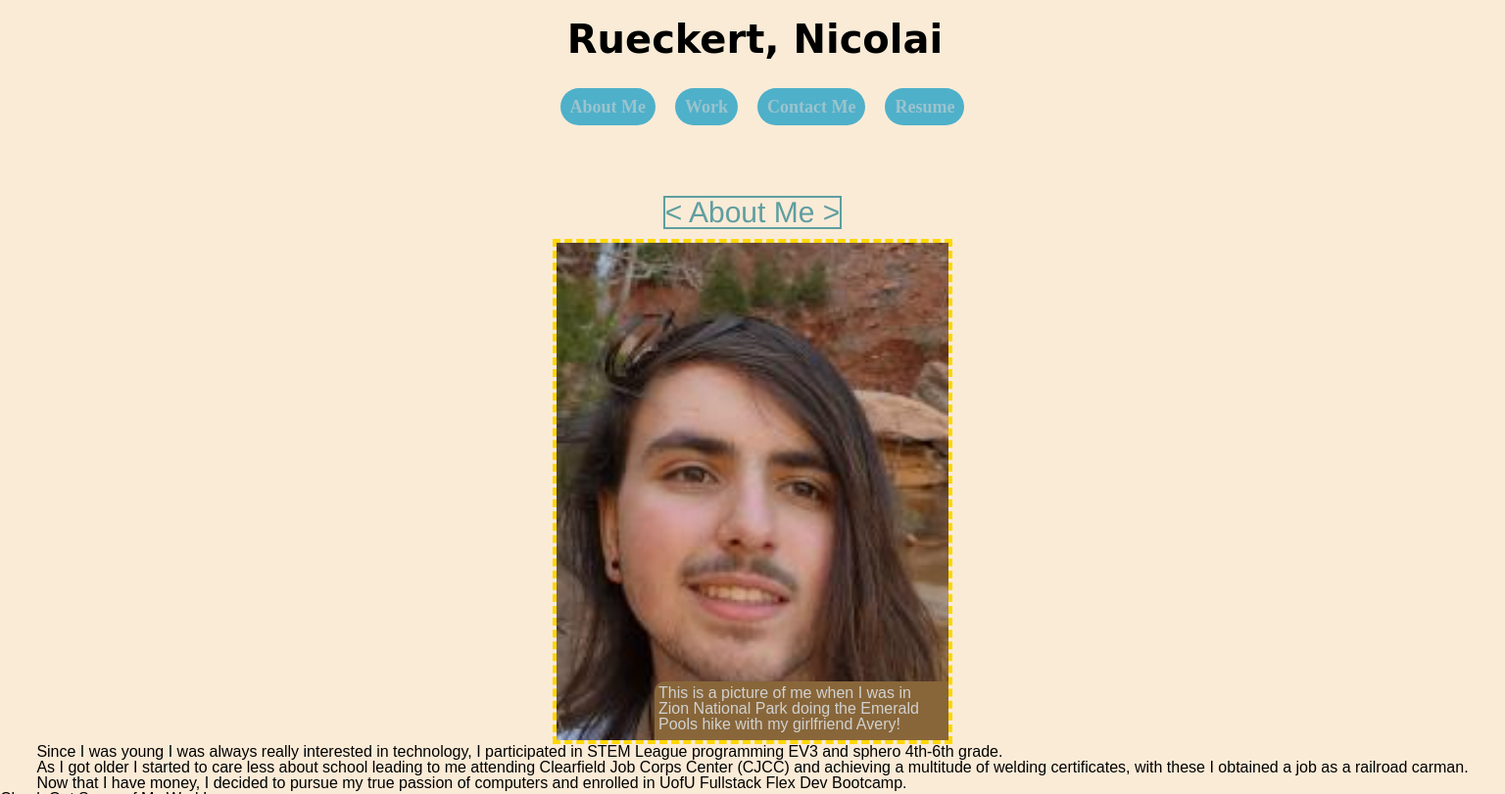
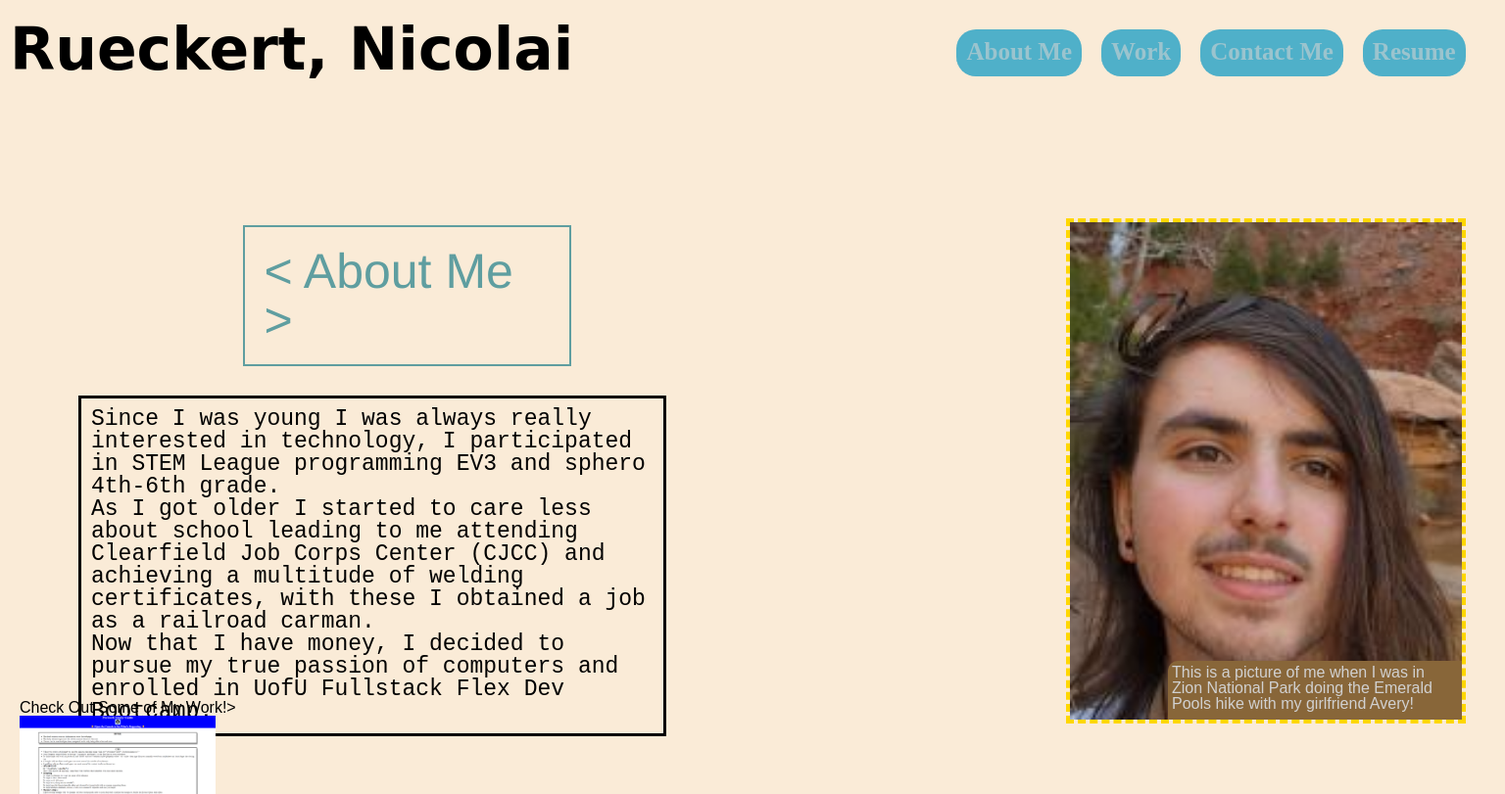
Before and after one commit to nrueckert/professionalPortfoliov2, a plain HTML site: page index.html in a window 1536 px wide. Shown: the top 811 px of the page at 98% size. Drawn offline with Linux system fonts and the light colour scheme.

Commit message:
Finished CSS for aboutMe including different media screens, fixed issues with having a scrollbar for left and right

```diff
--- a/assets/css/style.css
+++ b/assets/css/style.css
@@ -1,6 +1,7 @@
 html{
     background-color: antiquewhite;
 }
+/* Everything below modifies the header to a default that I built around screen size of 575px*/
 header{
     display:flex;
     flex-direction:column;
@@ -47,28 +48,134 @@ header{
     padding:10px;
     margin:10px;
 }
+/* Everything above modifies the header to a default that I built around screen size of 575px*/
+/* Everything below modifies the header for devices larger than 900px wide.*/
+@media screen and (min-width:900px){
+    header{
+        display:flex;
+        flex-direction:row;
+        align-items: flex-start;
+        justify-content: space-between;
+        width:100%;
+        height:200px;
+    }
+    #myName{
+        padding-right:5px;
+        margin: 20px 0px 0px 10px;
+        Font-size:40px;
+        font-family:Brush Script MT, Brush Script Std, cursive;
+        font-weight:bold;
+        border-radius:5px;
+        display:flex;
+        justify-content: center;
+        align-items: center;
 
+
+
+    }
+    #navList{
+        display:flex;
+        flex-wrap:wrap;
+        align-items: center;
+        flex-direction: row;
+        justify-content: center;
+        font-family:'Times New Roman', Times, serif;
+        font-size:18px;
+        font-weight:600;
+        margin:20px 50px 0px 0px;
+        width:100%;
+        height:30px;
+    }
+    #listWork{
+        padding:10px 10px;
+    }
+    #listContact{
+        padding:10px 13px 10px 0px;
+    }
+    #navList li{
+        background-color:rgb(79, 176, 201);
+        border-radius:20px;
+        padding:10px;
+        margin:10px;
+    }
+}
+/* Everything above modifies the header for devices larger than 900px wide.*/
+/* Everything below modifies the header for devices larger than 1300px wide.*/
+@media screen and (min-width:1300px){
+    header{
+        display:flex;
+        flex-direction:row;
+        justify-content: space-between;
+        align-items: flex-start;
+        width:100%;
+        height:200px;
+    }
+    #myName{
+        padding-right:5px;
+        margin: 20px 0px 0px 10px;
+        Font-size:60px;
+        font-family:Brush Script MT, Brush Script Std, cursive;
+        font-weight:bold;
+        border-radius:5px;
+        display:flex;
+        justify-content: center;
+        align-items: flex-start;
+
+
+
+    }
+    #navList{
+        display:flex;
+        align-items: flex-start;
+        flex-direction: row;
+        justify-content: center;
+        font-family:'Times New Roman', Times, serif;
+        font-size:25px;
+        font-weight:600;
+        margin:20px 0px 0px 10px;
+        width:600px;
+        height:50px;
+        flex-wrap:wrap;
+    }
+    #listWork{
+        padding:10px 10px;
+    }
+    #listContact{
+        padding:10px 13px 10px 0px;
+    }
+    #navList li{
+        border-bottom: 3px solid rgb(79, 176, 201);
+        margin:10px 10px;
+        padding:10px;
+    }
+}
+/* Everything above modifies the header for devices larger than 1300px wide.*/
 /* This removes underline and colors the links*/
 li a{
     text-decoration:none;
     color:rgba(211, 211, 211, 0.582);
 }
-/* Everything above makes the header appear how it does */
+/* Everything below modifies the aboutMe to a default that I built around screen size of 575px*/
 #aboutMe{
     display:flex;
     flex-wrap: wrap;
-    flex-direction: column;
     align-items: center;
     justify-content: center;
-    width:100%;
-    /*background-color: springgreen;*/
+}
+#aboutTextTitle{
+    display:flex;
+    flex-direction: column;
+    flex-wrap: wrap;
+    justify-content: center;
+    align-items: center;
 }
 #aboutTitle{
     font-size:30px;
     border: 2px solid cadetblue;
-    margin:0px 0px 10px 0px;
+    margin:10px;
     font-family:'Franklin Gothic Medium', 'Arial Narrow', Arial, sans-serif;
     color:cadetblue;
+    width:179x;
 }
 
 #aboutBox{
@@ -76,6 +183,10 @@ li a{
     justify-content:center;
     position: relative;
     border: 4px dashed gold;
+}
+#aboutPic{
+    position: relative;
+    width:400px;
 }
 #aboutSub{
     position:absolute;
@@ -89,11 +200,127 @@ li a{
     color:rgb(209, 209, 209)
 
 }
-#aboutPic{
-    position: relative;
+#aboutText{
     width:400px;
+    padding:10px;
+    border: 3px dashed black;
+    margin-bottom: 10px;
+    font-family: 'Courier New', Courier, monospace;
 }
+/* Everything above modifies the aboutMe to a default that I built around screen size of 575px*/
+/* Everything below modifies the aboutMe for devices larger than 900px wide.*/
+@media screen and (min-width:900px){
+    #aboutMe{
+        display:flex;
+        flex-wrap: wrap;
+        height:515px;
+        width:100%;
+    }
+
+    #aboutTextTitle{
+        display:flex;
+        flex-wrap: wrap;
+        flex-direction: column;
+        align-items:flex-start;
+        margin-left: 20px;
+    }
+    #aboutTitle{
+        display:flex;
+        font-size:40px;
+        border: 2px solid cadetblue;
+        margin:30px 0px 30px 50px;
+        font-family:'Franklin Gothic Medium', 'Arial Narrow', Arial, sans-serif;
+        color:cadetblue;
+        width:285px;
+        padding:20px;
+        justify-content: center;
+
+    }
+    #aboutText{
+        width:400px;
+        border:3px solid black;
+        margin-right:20px;
+    }
+
+    #aboutBox{
+        border: 4px dashed gold;
+    }
+    #aboutPic{
+        position: relative;
+
+    }
+    #aboutSub{
+        position:absolute;
+        top:448px;
+        left:100px;
+        border-top-left-radius:10px;
+        background-color: rgb(136, 102, 57);
+        height:60px;
+        padding:4px 4px;
+        color:rgb(209, 209, 209)
+
+    }
+
+}
+/* Everything above modifies the aboutMe for devices larger than 900px wide.*/
+/* Everything below modifies the aboutMe for devices larger than 1300px wide.*/
+@media screen and (min-width:1300px){
+    #aboutMe{
+        display:flex;
+        justify-content: space-between;
+        flex-wrap: wrap;
+        height:515px;
+        width:100%;
+    }
+
+    #aboutTextTitle{
+        display:flex;
+        flex-wrap: wrap;
+        flex-direction: column;
+        align-items:center;
+        margin-left: 80px;
+    }
+    #aboutTitle{
+        display:flex;
+        font-size:50px;
+        border: 2px solid cadetblue;
+        font-family:'Franklin Gothic Medium', 'Arial Narrow', Arial, sans-serif;
+        color:cadetblue;
+        width:335px;
+        padding:20px;
+        justify-content: center;
+
+    }
+    #aboutText{
+        width:600px;
+        border:3px solid black;
+        font-size:23px;
+
+    }
+
+    #aboutBox{
+        border: 4px dashed gold;
+        margin-right:40px;
+    }
+    #aboutPic{
+        position: relative;
+
+    }
+    #aboutSub{
+        position:absolute;
+        top:448px;
+        left:100px;
+        border-top-left-radius:10px;
+        background-color: rgb(136, 102, 57);
+        height:60px;
+        padding:4px 4px;
+        color:rgb(209, 209, 209)
+
+    }
+}
+/* Everything above modifies the aboutMe for devices larger than 1300px wide.*/
 #work{
+    margin-left:20px;
     width:80%;
 }
 #bigWorkimg{
--- a/index.html
+++ b/index.html
@@ -26,15 +26,17 @@
                 </ul>
         </header>
         <section id="aboutMe">
-            <p id="aboutTitle">< About Me ></p>
+            <div id="aboutTextTitle">
+                <p id="aboutTitle">< About Me ></p>
+                <p id="aboutText"> Since I was young I was always really interested in technology, I participated in STEM League programming EV3 and sphero 4th-6th grade.<br>
+                As I got older I started to care less about school leading to me attending Clearfield Job Corps Center (CJCC) and achieving a multitude of welding certificates, with these I obtained a job as a railroad carman.<br>
+                Now that I have money, I decided to pursue my true passion of computers and enrolled in UofU Fullstack Flex Dev Bootcamp.
+                </p>
+            </div>
             <div id="aboutBox">
                 <image id="aboutPic" src="./assets/images/Screenshot 2023-05-31 184432.png"/>
                 <p id="aboutSub"> This is a picture of me when I was in Zion National Park doing the Emerald Pools hike with my girlfriend Avery!</p>
             </div>
-            <p id="aboutText"> Since I was young I was always really interested in technology, I participated in STEM League programming EV3 and sphero 4th-6th grade.<br>
-                As I got older I started to care less about school leading to me attending Clearfield Job Corps Center (CJCC) and achieving a multitude of welding certificates, with these I obtained a job as a railroad carman.<br>
-                Now that I have money, I decided to pursue my true passion of computers and enrolled in UofU Fullstack Flex Dev Bootcamp.
-            </p>
         </section>
         <section id="work">
             <p id="workTitle">Check Out Some of My Work!>
```
